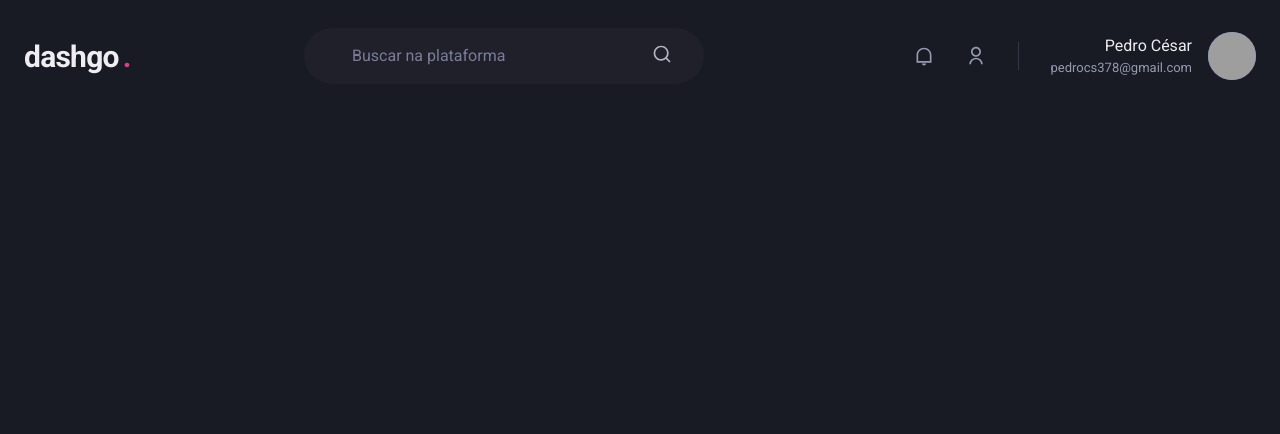
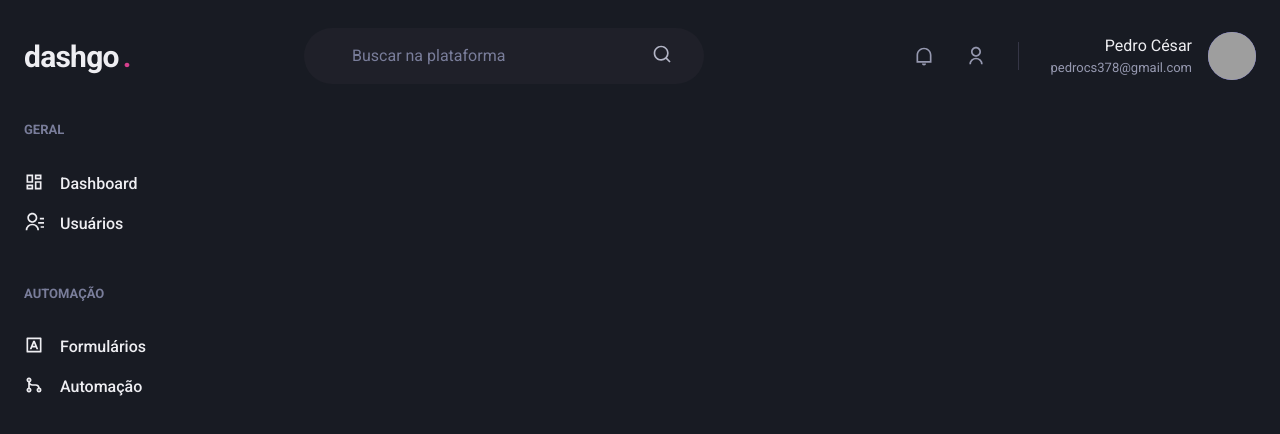
Before and after one commit to pedrocs378/dashgo, a Next.js app: page /dashboard in a window 1280 px wide. Shown: the top 434 px of the page. Built offline with nearby package versions, Linux system fonts and the light colour scheme; grey boxes are pictures that could not be loaded.

Commit message:
feat: cria sidebar

```diff
--- /dev/null
+++ b/src/components/Sidebar.tsx
@@ -0,0 +1,42 @@
+import { Box, Stack, Text, Link, Icon } from "@chakra-ui/react";
+import { RiContactsLine, RiDashboardLine, RiGitMergeLine, RiInputMethodLine } from "react-icons/ri";
+
+export function Sidebar() {
+
+	return (
+		<Box as="aside" w="64" mr="8">
+			<Stack spacing="12" align="flex-start">
+				<Box>
+					<Text fontWeight="bold" color="gray.400" fontSize="small">
+						GERAL
+					</Text>
+					<Stack spacing="4" mt="8" align="stretch">
+						<Link display="flex" align="center">
+							<Icon as={RiDashboardLine} fontSize="20" />
+							<Text ml="4" fontWeight="medium">Dashboard</Text>
+						</Link>
+						<Link display="flex" align="center">
+							<Icon as={RiContactsLine} fontSize="20" />
+							<Text ml="4" fontWeight="medium">Usuários</Text>
+						</Link>
+					</Stack>
+				</Box>
+				<Box>
+					<Text fontWeight="bold" color="gray.400" fontSize="small">
+						AUTOMAÇÃO
+					</Text>
+					<Stack spacing="4" mt="8" align="stretch">
+						<Link display="flex" align="center">
+							<Icon as={RiInputMethodLine} fontSize="20" />
+							<Text ml="4" fontWeight="medium">Formulários</Text>
+						</Link>
+						<Link display="flex" align="center">
+							<Icon as={RiGitMergeLine} fontSize="20" />
+							<Text ml="4" fontWeight="medium">Automação</Text>
+						</Link>
+					</Stack>
+				</Box>
+			</Stack>
+		</Box>
+	)
+}
--- a/src/pages/dashboard.tsx
+++ b/src/pages/dashboard.tsx
@@ -1,8 +1,17 @@
+import { Flex } from "@chakra-ui/layout";
+
 import { Header } from "../components/Header";
+import { Sidebar } from "../components/Sidebar";
 
 export default function Dashboard() {
 
 	return (
-		<Header />
+		<Flex direction="column" h="100vh">
+			<Header />
+
+			<Flex w="100%" my="6" maxW={1480} mx="auto" px="6">
+				<Sidebar />
+			</Flex>
+		</Flex>
 	)
 }
```
